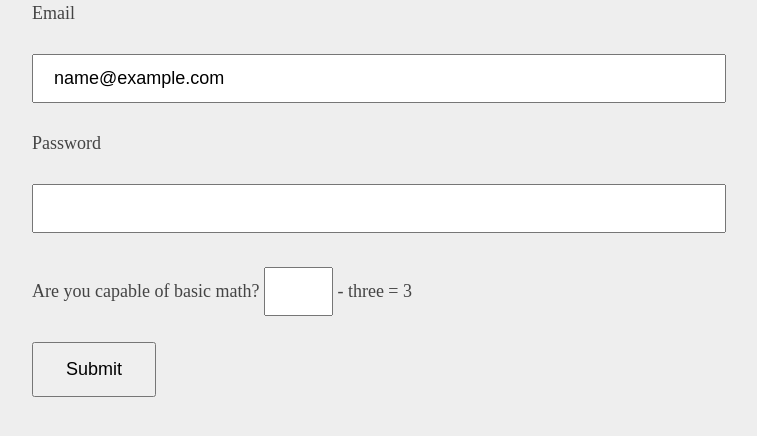
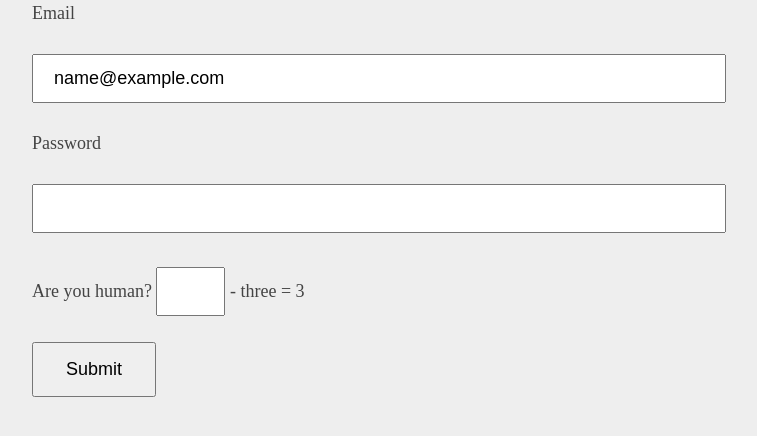
Before and after one commit to mkmoisen/blog, a Flask app: page /admin/login/ in a window 1280 px wide. Shown: the part 149-585 px from the top of the page, without its empty margins (283-1040 px from the left). Run offline with Flask 2, Linux system fonts and the light colour scheme; the visitor is signed in with stand-in values (Sample User, id 1); data comes from the database, SQL or seed files in the repository.

Commit message:
changed spam message

```diff
--- a/blog/templates/admin-login.html
+++ b/blog/templates/admin-login.html
@@ -27,7 +27,7 @@
         <p>Password</p>
         <input name="password" value="" type="password" placeholder="">
 
-        <p>Are you capable of basic math?
+        <p>Are you human?
         <input id="spam-check" name="spam_check" type="text"> {{spam_operator}} {{spam_word}} = {{spam_answer}} </p>
         <button type="submit">Submit</button>
     </form>
--- a/blog/templates/post.html
+++ b/blog/templates/post.html
@@ -54,7 +54,7 @@
             <p>Comment</p>
             <textarea name="comment_content" placeholder="Comments can use markdown syntax, but URLs and images are not permitted">{{comment_content}}</textarea>
 
-            <p>Are you a human?
+            <p>Are you human?
             <input id="spam-check" name="spam_check" type="text"> {{spam_operator}} {{spam_word}} = {{spam_answer}} </p>
             <button type="submit">Submit</button>
         </form>
```
